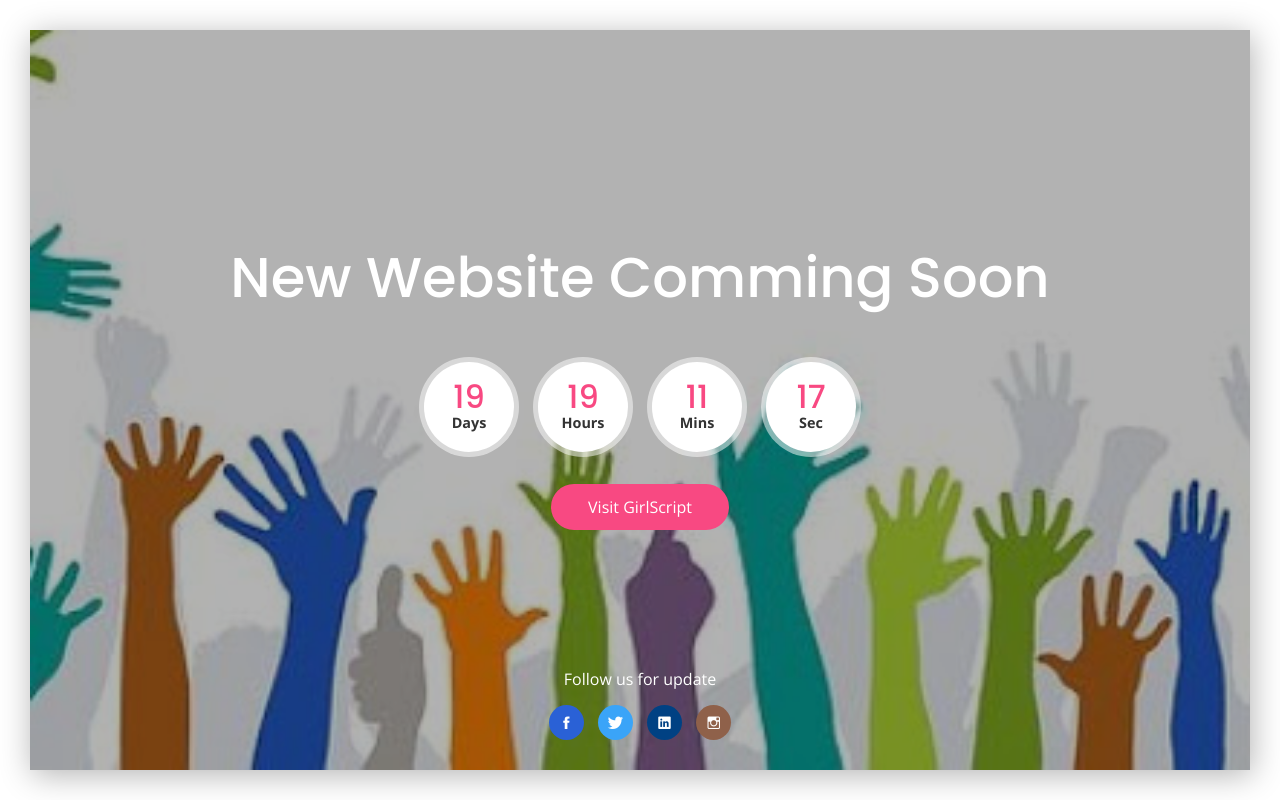
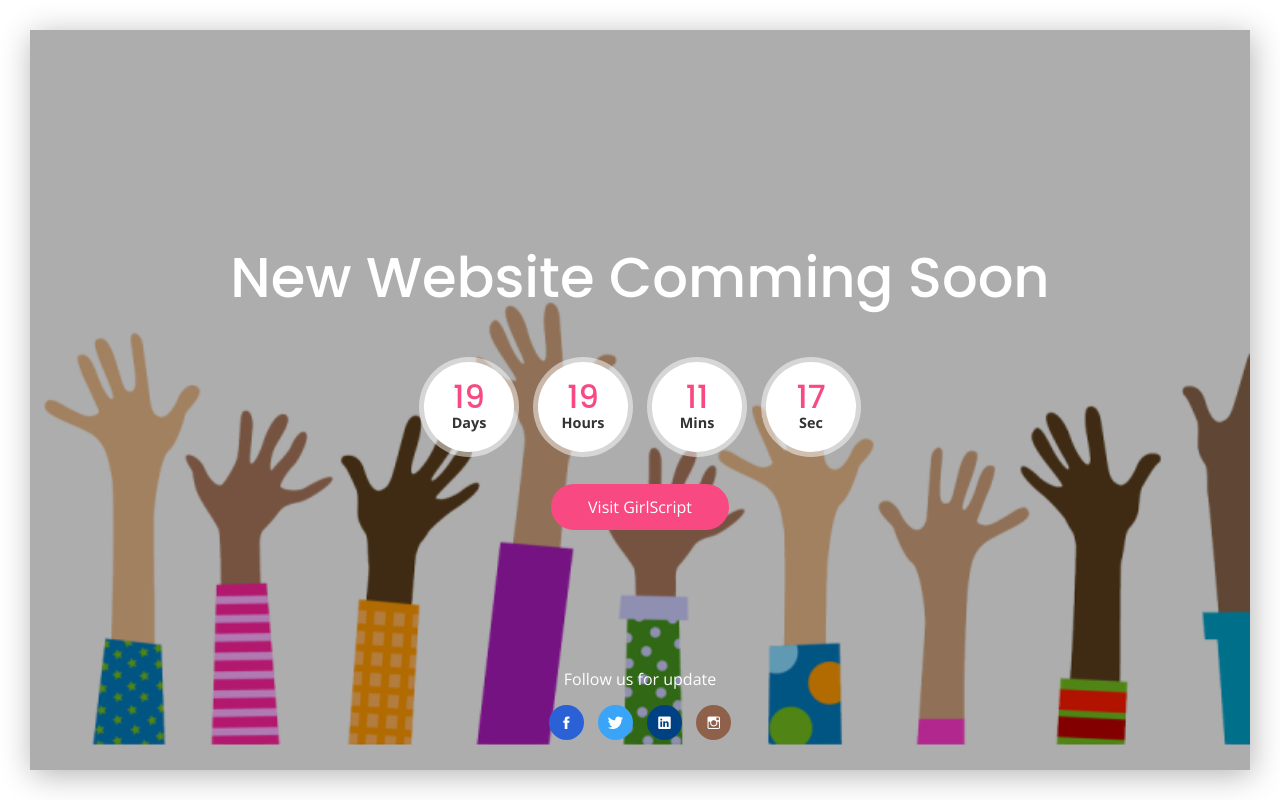
Before and after one commit to girlscript/GS-Uplift-Program, a plain HTML site: page index.html in a window 1280 px wide. Drawn offline with nearby package versions, Linux system fonts and the light colour scheme; files whose address does not match are found by name.

Commit message:
Update index.html

```diff
--- a/index.html
+++ b/index.html
@@ -25,7 +25,7 @@
 <body>
 
 	<div class="main-area-wrapper">
-		<div class="main-area center-text" style="background-image:url(images/main3.png);" >
+		<div class="main-area center-text" style="background-image:url(images/main2.png);" >
 
 			<div class="display-table">
 				<div class="display-table-cell">
```
